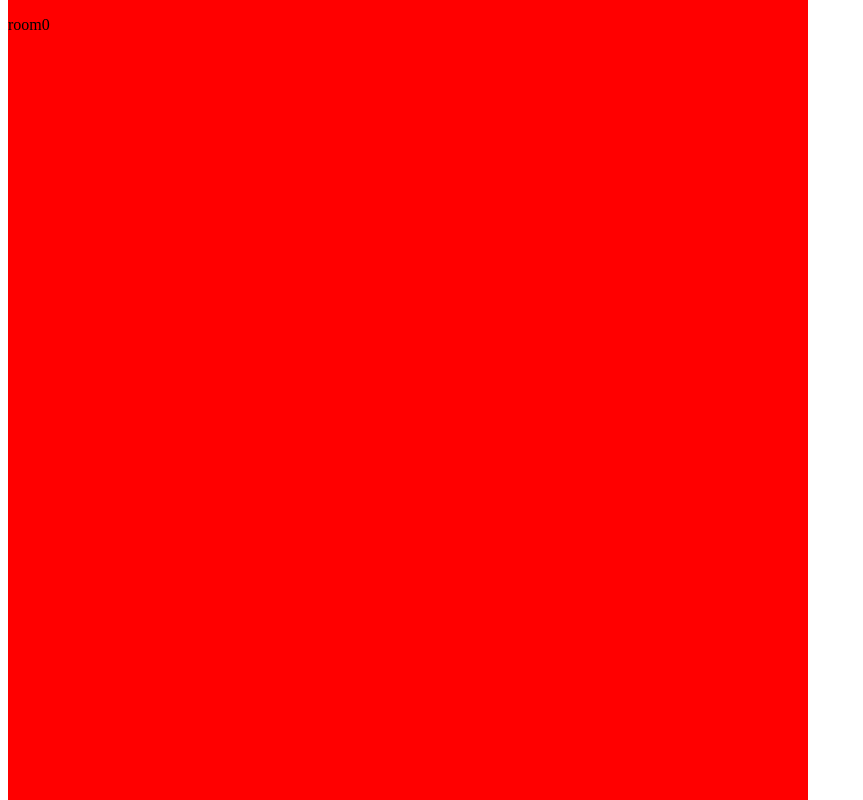
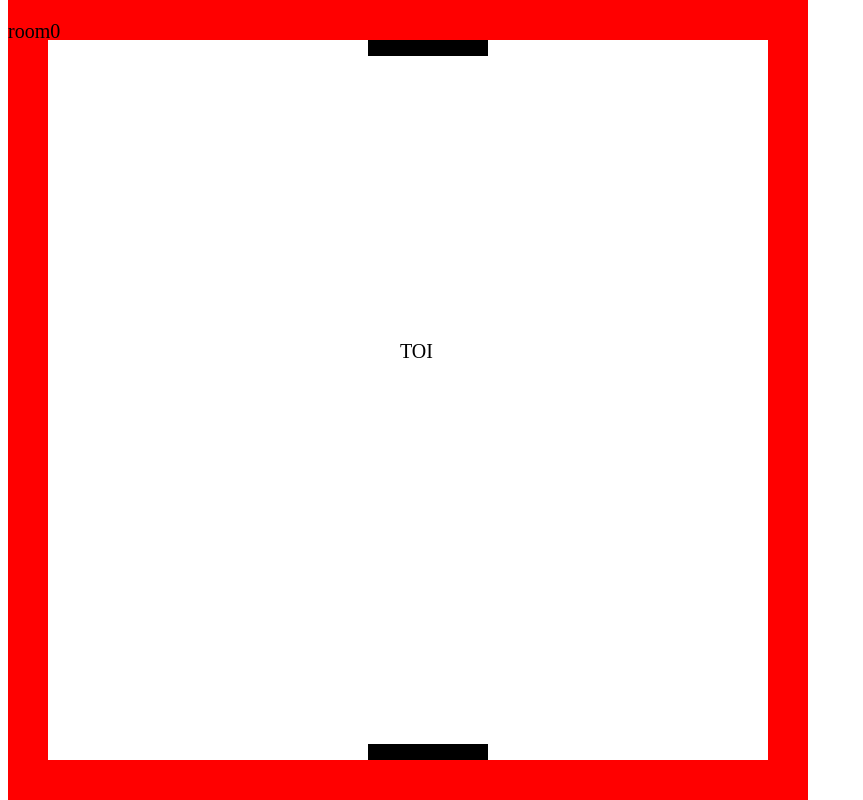
Before and after one commit to AlfGoto/RogueLike, a PHP site: page /Maps/mapSTART.php in a window 1280 px wide. Shown: the whole page, without its empty margins (0-863 px from the left). Run offline with PHP 8.4, Linux system fonts and the light colour scheme.

Commit message:
salles verticales faites

```diff
--- a/Maps/mapSTART.css
+++ b/Maps/mapSTART.css
@@ -1,3 +1,10 @@
+*{
+    box-sizing: border-box;
+}
+
+.mapName{
+    font-size: 2.5vh;
+}
 #mapAREA{
     background-color: blue;
     height: 1000vh;
@@ -11,6 +18,14 @@
     width: 100vh;
     position: absolute;
     z-index: 15;
+}
+.roomArea{
+    background-color: white;
+    height: 90vh;
+    width: 90vh;
+    position: absolute;
+    top: 5vh;
+    left: 5vh;
 }
 #room0{
     background-color: red;
@@ -52,3 +67,20 @@
     background-color: orange;
     top: 0vh;
 }
+
+.ptop{
+    background-color: black;
+    position: absolute;
+    top: 0vh;
+    left: 40vh;
+    height: 2vh;
+    width: 15vh;
+}
+.pbot{
+    background-color: black;
+    position: absolute;
+    bottom: 0vh;
+    left: 40vh;
+    height: 2vh;
+    width: 15vh;
+}
--- a/Maps/mapSTART.php
+++ b/Maps/mapSTART.php
@@ -9,21 +9,88 @@
 
     <head>
         <link rel='stylesheet' href='mapSTART.css'>
+        <link rel='stylesheet' href='mapSTARTperso.css'>
         <script src='mapSTARTdebug.js'></script>
+        <script src='mapSTARTperso.js'></script>
     </head>
 
     <body>
+        <div id='perso'>
+            <p>TOI</p>
+        </div>
+
+
         <div id='mapAREA'>
-            <div id='room0' class='room'><p>room0</p></div>
-            <div id='room1' class='room'><p>room1</p></div>
-            <div id='room2' class='room'><p>room2</p></div>
-            <div id='room3' class='room'><p>room3</p></div>
-            <div id='room4' class='room'><p>room4</p></div>
-            <div id='room5' class='room'><p>room5</p></div>
-            <div id='room6' class='room'><p>room6</p></div>
-            <div id='room7' class='room'><p>room7</p></div>
-            <div id='room8' class='room'><p>room8</p></div>
-            <div id='room9' class='room'><p>room9</p></div>
+            <div id='room0' class='room'>
+                <p class='mapName'>room0</p>
+                <div class='roomArea'>
+                    <div class='ptop'></div>
+                    <div class='pbot'></div>
+                </div>
+            </div>
+            <div id='room1' class='room'>
+                <p class='mapName'>room1</p>
+                <div class='roomArea'>
+                    <div class='ptop'></div>
+                    <div class='pbot'></div>
+                </div>
+            </div>
+            <div id='room2' class='room'>
+                <p class='mapName'>room2</p>
+                <div class='roomArea'>
+                    <div class='ptop'></div>
+                    <div class='pbot'></div>
+                </div>
+            </div>
+            <div id='room3' class='room'>
+                <p class='mapName'>room3</p>
+                <div class='roomArea'>
+                    <div class='ptop'></div>
+                    <div class='pbot'></div>
+                </div>
+            </div>
+            <div id='room4' class='room'>
+                <p class='mapName'>room4</p>
+                <div class='roomArea'>
+                    <div class='ptop'></div>
+                    <div class='pbot'></div>
+                </div>
+            </div>
+            <div id='room5' class='room'>
+                <p class='mapName'>room5</p>
+                <div class='roomArea'>
+                    <div class='ptop'></div>
+                    <div class='pbot'></div>
+                </div>
+            </div>
+            <div id='room6' class='room'>
+                <p class='mapName'>room6</p>
+                <div class='roomArea'>
+                    <div class='ptop'></div>
+                    <div class='pbot'></div>
+                </div>
+            </div>
+            <div id='room7' class='room'>
+                <p class='mapName'>room7</p>
+                <div class='roomArea'>
+                    <div class='ptop'></div>
+                    <div class='pbot'></div>
+                </div>
+            </div>
+            <div id='room8' class='room'>
+                <p class='mapName'>room8</p>
+                <div class='roomArea'>
+                    <div class='ptop'></div>
+                    <div class='pbot'></div>
+                </div>
+            </div>
+            <div id='room9' class='room'>
+                <p class='mapName'>room9</p>
+                <div class='roomArea'>
+                    <div class='ptop'></div>
+                    <div class='pbot'></div>
+                </div>
+            </div>
         </div>
     </body>
 
--- a/Maps/mapSTARTdebug.js
+++ b/Maps/mapSTARTdebug.js
@@ -1,20 +1,32 @@
-document.addEventListener('DOMContentLoaded', ()=>{
+document.addEventListener('DOMContentLoaded', () => {
     let mapAREA = document.getElementById('mapAREA')
 
-    document.addEventListener('keydown', (e)=>{
-        if(e.key == 'p'){
+    document.addEventListener('keydown', (e) => {
+        if (e.key == 'p') {
             let mapAREAtop = Number(window.getComputedStyle(mapAREA)['top'].replace('px', ''))
             let VHinPX = window.innerHeight
-            console.log(mapAREAtop)
-            console.log(VHinPX)
-            mapAREA.style.top = (mapAREAtop + VHinPX) + 'px'
+            if (mapAREAtop + VHinPX < 0) {
+                mapAREA.style.top = (mapAREAtop + VHinPX) + 'px'
+                console.log(Number(window.getComputedStyle(mapAREA)['top'].replace('px', '')))
+                console.log(window.innerHeight)
+
+            }
+
         }
-        if(e.key == 'm'){
+        if (e.key == 'm') {
             let mapAREAtop = Number(window.getComputedStyle(mapAREA)['top'].replace('px', ''))
             let VHinPX = window.innerHeight
-            console.log(mapAREAtop)
-            console.log(VHinPX)
-            mapAREA.style.top = (mapAREAtop - VHinPX) + 'px'
+            if (mapAREAtop - VHinPX > 0 - VHinPX*10) {
+                mapAREA.style.top = (mapAREAtop - VHinPX) + 'px'
+                console.log(Number(window.getComputedStyle(mapAREA)['top'].replace('px', '')))
+                console.log(window.innerHeight)
+
+            }
         }
     })
+
+
+    document.addEventListener('click', (e) => {
+        console.log(window.innerHeight)
+    })
 })
--- /dev/null
+++ b/Maps/mapSTARTperso.css
@@ -0,0 +1,9 @@
+#perso{
+    position: absolute;
+    top: 50vh;
+    left: 50vh;
+    display: flex;
+    margin: 0px;
+    z-index: 20;
+    font-size: 2.5vh;
+}
--- /dev/null
+++ b/Maps/mapSTARTperso.js
@@ -0,0 +1,142 @@
+document.addEventListener('DOMContentLoaded', () => {
+
+
+    //PERSO
+    let perso = document.getElementById('perso')
+    perso.innerHTML = '<p>TOI</p>'
+    let persoCSS = window.getComputedStyle(perso)
+    perso.style.left = Math.ceil(window.innerHeight / 2) + 'px'
+    perso.style.top = Math.ceil(window.innerHeight / 2.50) + 'px'
+
+
+
+    //MOUVEMENT
+    let zBOOL = false;
+    let sBOOL = false;
+    let qBOOL = false;
+    let dBOOL = false;
+
+
+    window.addEventListener('keydown', function (e) {
+        // console.log(`DOWN ${e.key}`)
+        if (e.key == 'z') {
+            if (zBOOL == false) {
+                zfonction()
+                zBOOL = true
+            }
+        }
+        if (e.key == 's') {
+            if (sBOOL == false) {
+                sfonction()
+                sBOOL = true
+            }
+        }
+        if (e.key == 'd') {
+            if (dBOOL == false) {
+                dfonction()
+                dBOOL = true
+            }
+
+        }
+        if (e.key == 'q') {
+            if (qBOOL == false) {
+                qfonction()
+                qBOOL = true
+            }
+        }
+    });
+
+    window.addEventListener('keyup', function (e) {
+        // console.log(`UP ${e.key}`);
+        if (e.key == 'z') {
+            zBOOL = false
+        }
+        if (e.key == 's') {
+            sBOOL = false
+        }
+        if (e.key == 'd') {
+            dBOOL = false
+        }
+        if (e.key == 'q') {
+            qBOOL = false
+        }
+    });
+
+    //PORTES
+    let pPOSminX = 46.5
+    let pPOSmaxX = 93
+    let ptopPOSY = 2.5
+    let pbotPOSY = 90
+
+    function zfonction() {
+        setTimeout(() => {
+            let top = (Number(persoCSS['top'].replace('px', '')) / window.innerHeight) * 100
+            left = (Number(persoCSS['left'].replace('px', '')) / window.innerHeight) * 100
+            top -= 0.5
+            if (top < ptopPOSY) {
+                if (left < pPOSmaxX && left > pPOSminX) {
+                    let mapAREAtop = Number(window.getComputedStyle(mapAREA)['top'].replace('px', ''))
+                    let VHinPX = window.innerHeight
+                    if (mapAREAtop + VHinPX < 0) {
+                        mapAREA.style.top = ((mapAREAtop + VHinPX)/window.innerHeight)*100 + 0.2 + 'vh'
+                        perso.style.top = 82 + 'vh'
+                        perso.style.left = 52 + 'vh'
+                    }
+                }
+                return
+            }
+            perso.style.top = top + 'vh'
+            if (zBOOL == true) {
+                zfonction()
+            }
+        }, 7)
+    }
+    function sfonction() {
+        setTimeout(() => {
+            let top = Number(persoCSS['top'].replace('px', ''))
+            top = (top / window.innerHeight) * 100
+            top += 0.5
+            if (top > pbotPOSY) {
+                if (left < pPOSmaxX && left > pPOSminX) {
+                    let mapAREAtop = Number(window.getComputedStyle(mapAREA)['top'].replace('px', ''))
+                    let VHinPX = window.innerHeight
+                    if (mapAREAtop - VHinPX > 0 - VHinPX*10) {
+                        mapAREA.style.top = ((mapAREAtop - VHinPX)/window.innerHeight)*100 + 0.2 + 'vh'
+                        perso.style.top = 82 + 'vh'
+                        perso.style.left = 52 + 'vh'
+                    }
+                }
+                return
+            }
+            perso.style.top = top + 'vh'
+            if (sBOOL == true) {
+                sfonction()
+            }
+        }, 7)
+    }
+    function dfonction() {
+        setTimeout(() => {
+            let top = Number(persoCSS['left'].replace('px', ''))
+            top = (top / window.innerHeight) * 100
+            top += 0.5
+            if (top > 92) { return }
+            perso.style.left = top + 'vh'
+            if (dBOOL == true) {
+                dfonction()
+            }
+        }, 7)
+    }
+    function qfonction() {
+        setTimeout(() => {
+            let top = Number(persoCSS['left'].replace('px', ''))
+            top = (top / window.innerHeight) * 100
+            top -= 0.5
+            if (top < 6) { return }
+            perso.style.left = top + 'vh'
+            if (qBOOL == true) {
+                qfonction()
+            }
+        }, 7)
+    }
+
+})
--- a/index.css
+++ b/index.css
@@ -48,6 +48,7 @@
     top: 300px;
     left: 700px;
     display: flex;
+    margin: 0px;
 }
 p{
     margin: 0px;
```
